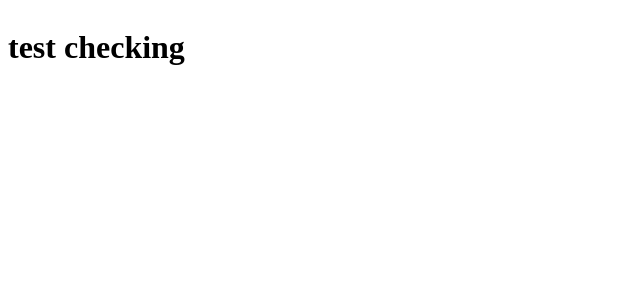
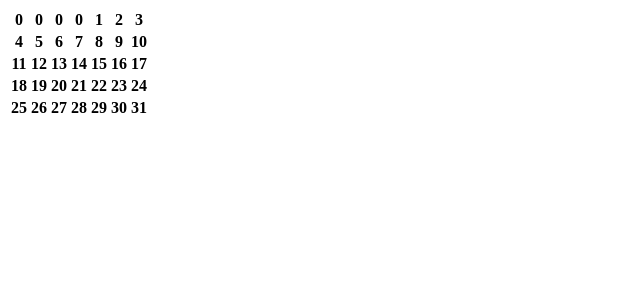
Before and after one commit to shogo-nakano-desu/google_calendar, a React (Create React App) app: page / in a window 1280 px wide. Shown: the top 300 px of the page, without its empty margins (0-640 px from the left). Built offline with nearby package versions, Linux system fonts and the light colour scheme.

Commit message:
日付はrenderできるようになった！

```diff
--- a/public/index.html
+++ b/public/index.html
@@ -11,6 +11,5 @@
   </head>
   <body>
     <div id="root"></div>
-    <h1>test checking</h1>
   </body>
 </html>
--- a/src/App.tsx
+++ b/src/App.tsx
@@ -56,7 +56,6 @@ const CalendarCalculator = () => {
         weeksArray.push(oneWeek);
         console.log(`1週目が終わったときのweeksArray: ${weeksArray}`);
         // ２週目以降
-        // 2週目の時
       } else if (i === 1) {
         let weekTwo: Week = [0, 0, 0, 0, 0, 0, 0];
         for (let t = 0; t < 7; t++) {
@@ -101,17 +100,19 @@ const CalendarCalculator = () => {
 
   const calendar = createArrayForCalendar(2021, 7);
   console.log(calendar);
+  // 今は２次元配列をそのまま展開しようとしているが、flatで１次元配列にして、７個ずつ描画するでもいけるかも
+
   return (
     <Fragment>
       <table>
         <tbody>
-          {calendar.map((week, i) => {
+          {calendar.map((week, i) => (
             <tr key={week.join('')}>
-              {calendar.map((day, j) => {
-                <th key={`${i}${j}`}>{day}</th>;
-              })}
-            </tr>;
-          })}
+              {week.map((day, j) => (
+                <th key={`${i}${j}`}>{day}</th>
+              ))}
+            </tr>
+          ))}
         </tbody>
       </table>
     </Fragment>
```
